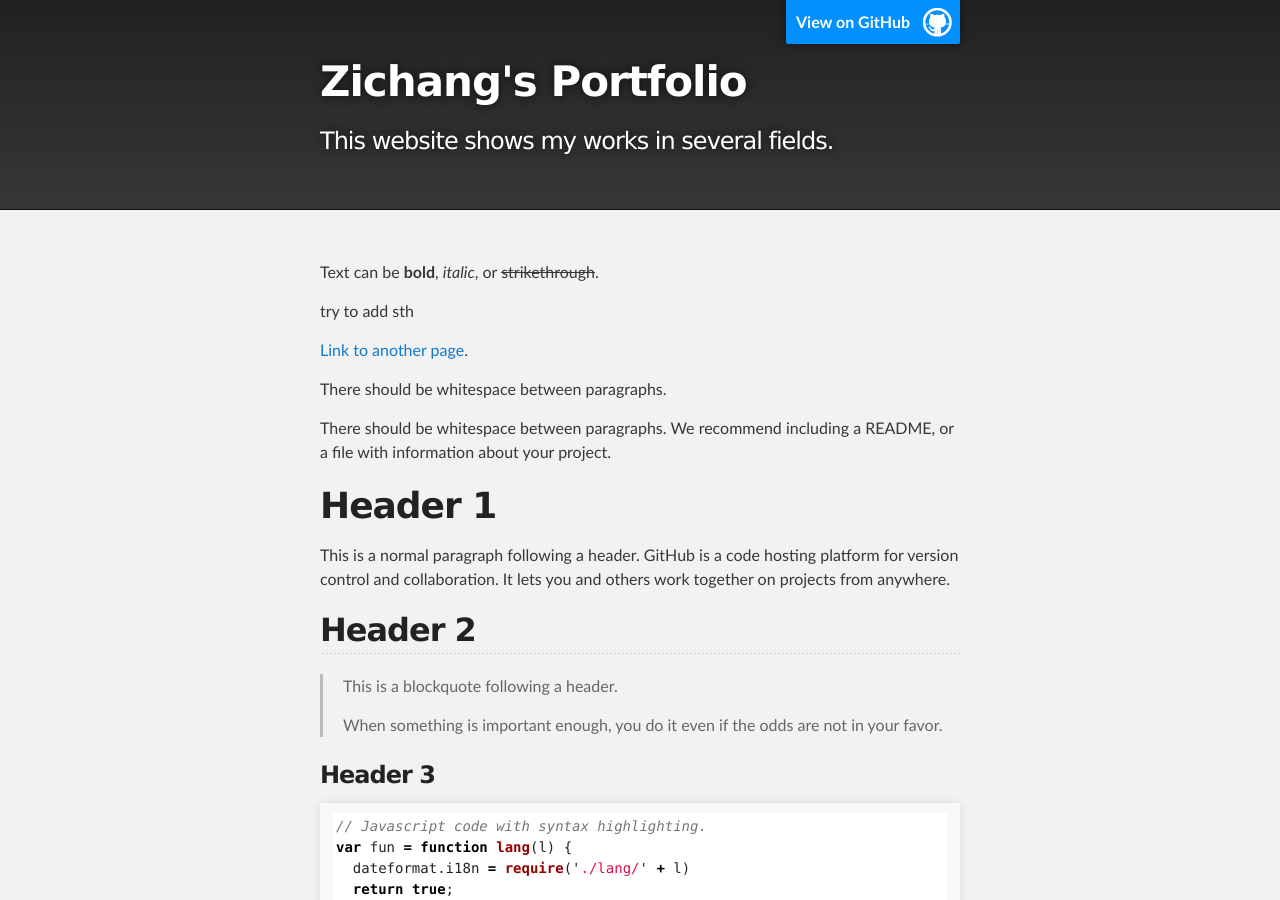
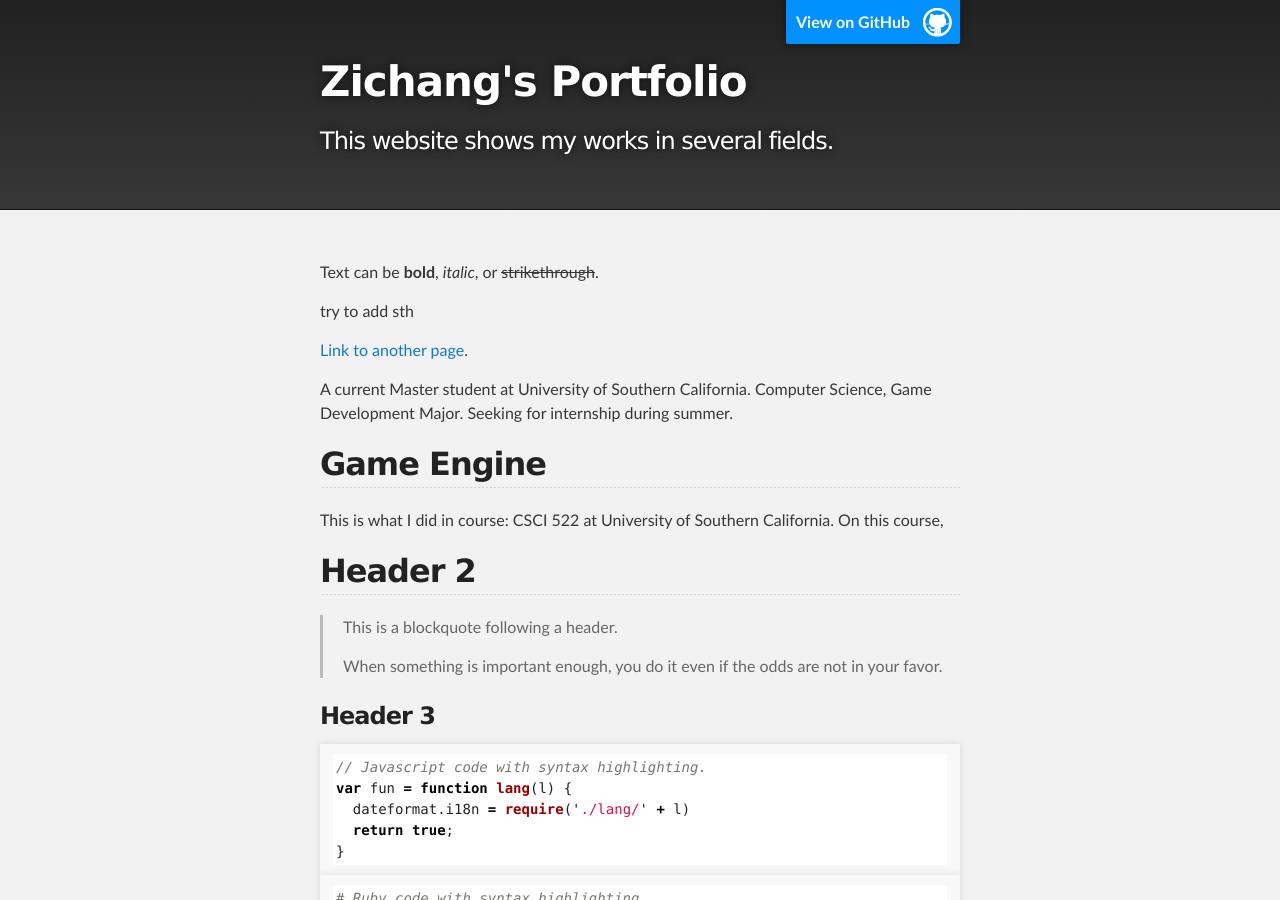
Before and after one commit to shinoobu/My-Portfolio, a Jekyll site: the page built from index.md, in a window 1280 px wide and 900 px high. Built offline with Jekyll 4.4.1, drawn with Linux system fonts in a browser that asks for light colours.

Commit message:
Update index.md

```diff
--- a/index.md
+++ b/index.md
@@ -9,13 +9,14 @@ try to add sth
 
 [Link to another page](./another-page.html).
 
-There should be whitespace between paragraphs.
+A current Master student at University of Southern California.
+Computer Science, Game Development Major.
+Seeking for internship during summer.
 
-There should be whitespace between paragraphs. We recommend including a README, or a file with information about your project.
+## Game Engine
 
-# Header 1
-
-This is a normal paragraph following a header. GitHub is a code hosting platform for version control and collaboration. It lets you and others work together on projects from anywhere.
+This is what I did in course: CSCI 522 at University of Southern California.
+On this course,
 
 ## Header 2
 
```
